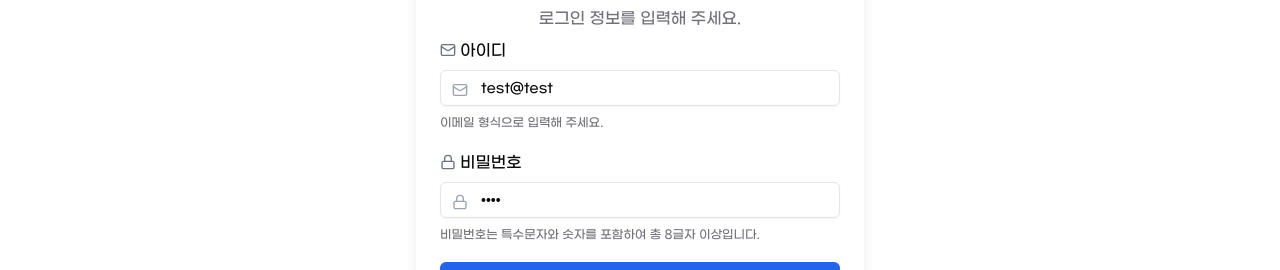
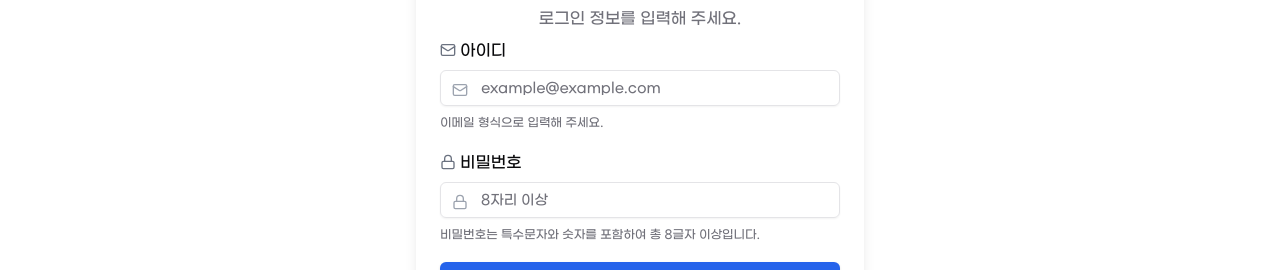
Before and after one commit to cheongyakplanet/FE, a Next.js app: page /signin in a window 1280 px wide. Shown: the part 252-522 px from the top of the page. Built offline with nearby package versions, Linux system fonts and the light colour scheme; no server answers.

Commit message:
chore: test 값 삭제

```diff
--- a/src/app/signin/page.tsx
+++ b/src/app/signin/page.tsx
@@ -34,12 +34,11 @@ export default function SignIn() {
   const router = useRouter();
   const [errorMessage, setErrorMessage] = useState('');
 
-  // TODO: 운영 시 defaultValues 롤백
   const form = useForm({
     resolver: zodResolver(formSchema),
     defaultValues: {
-      email: 'test@test',
-      password: '1234',
+      email: '',
+      password: '',
     },
   });
 
@@ -84,7 +83,7 @@ export default function SignIn() {
                     </FormLabel>
                     <FormControl>
                       <div className="relative">
-                        <Input placeholder="아이디를 입력해 주세요." className="pl-10 text-sm sm:text-base" {...field} />
+                        <Input placeholder="example@example.com" className="pl-10 text-sm sm:text-base" {...field} />
                         <Mail className="absolute left-3 top-3 h-4 w-4 text-gray-400" />
                       </div>
                     </FormControl>
@@ -104,7 +103,7 @@ export default function SignIn() {
                     </FormLabel>
                     <FormControl>
                       <div className="relative">
-                        <Input type="password" placeholder="비밀번호를 입력해 주세요." className="pl-10 text-sm sm:text-base" {...field} />
+                        <Input type="password" placeholder="8자리 이상" className="pl-10 text-sm sm:text-base" {...field} />
                         <Lock className="absolute left-3 top-3 h-4 w-4 text-gray-400" />
                       </div>
                     </FormControl>
```
